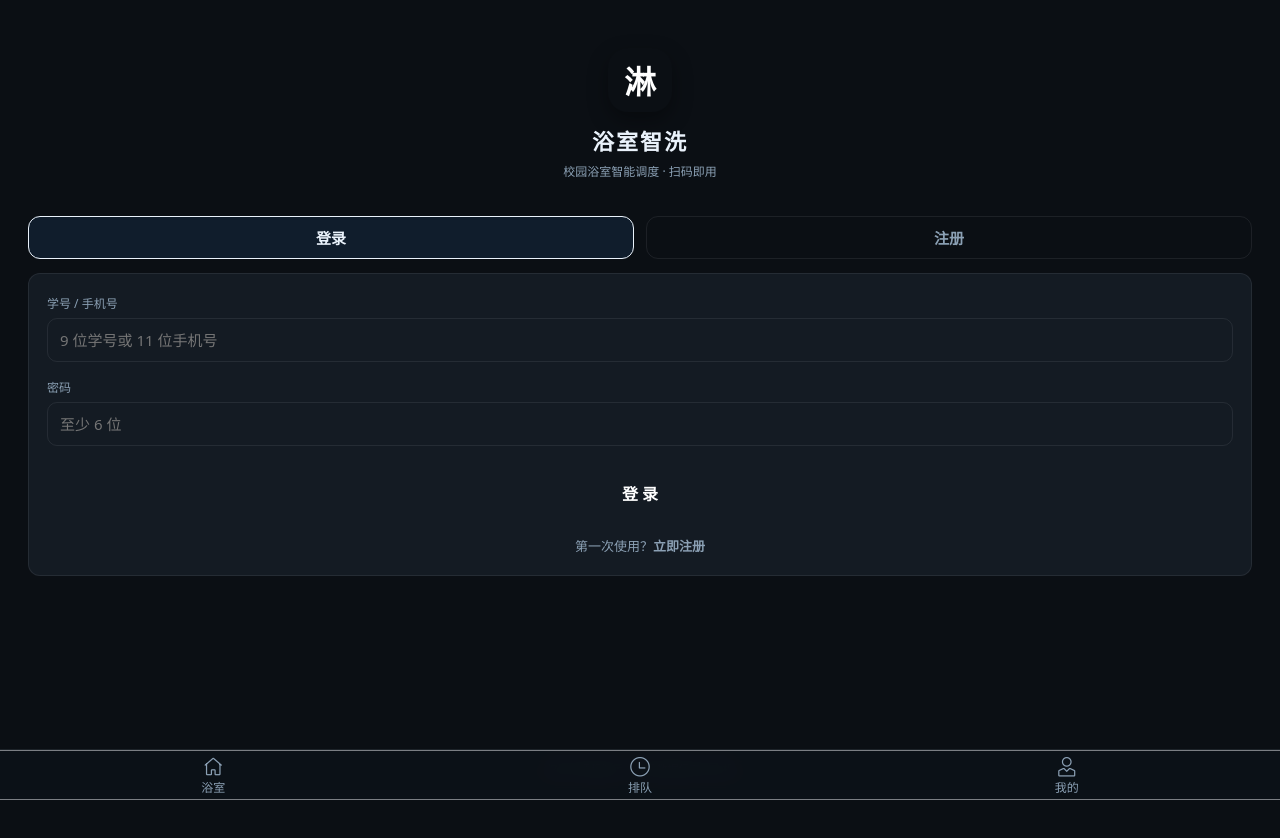
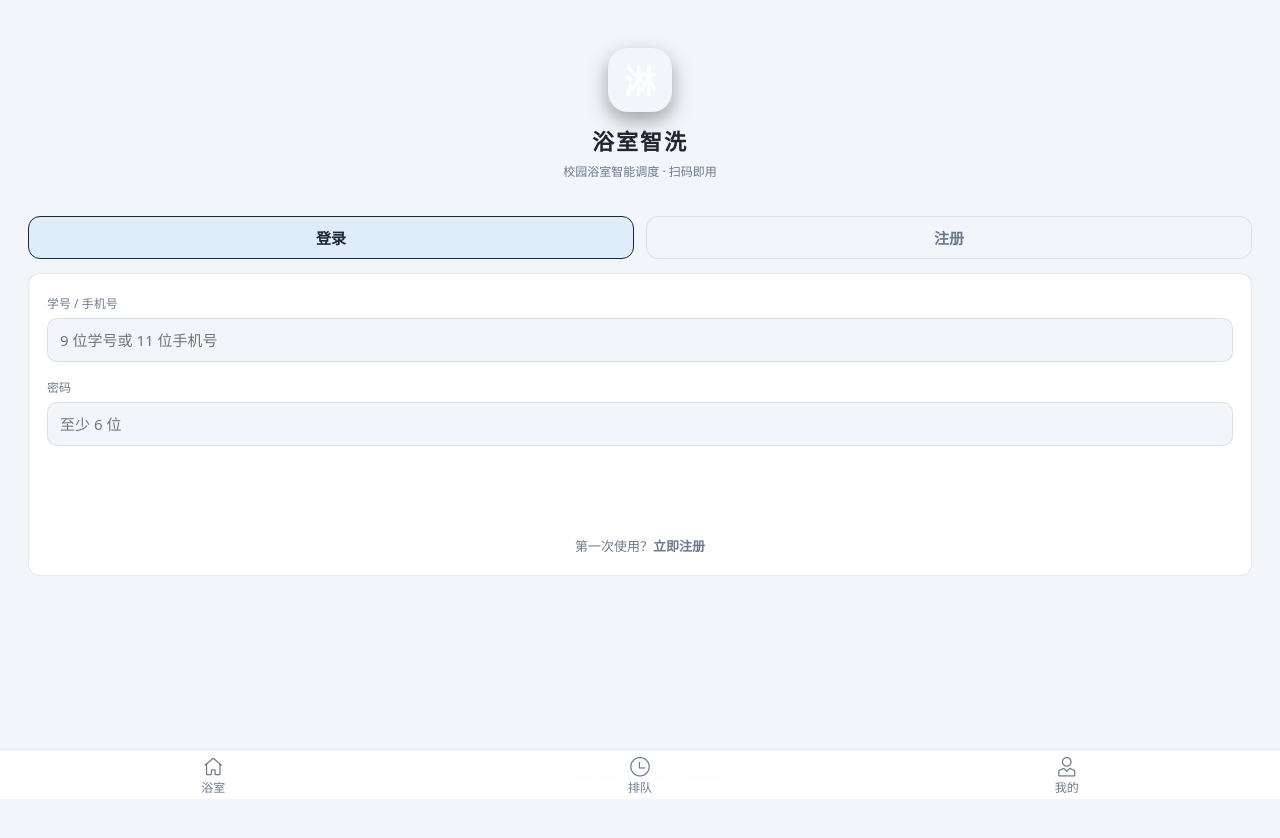
Before and after one commit to VIC513/Campus-Bathroom-Smart-Service-Platform, a Vue app in the folder frontend/: page /login in a window 1280 px wide. Shown: the top 838 px of the page. Built offline with nearby package versions, Linux system fonts and the light colour scheme.

Commit message:
界面改为明亮清爽主题（浅灰背景+白卡片+深色文字），:root CSS变量统一切换

```diff
--- a/frontend/src/style.css
+++ b/frontend/src/style.css
@@ -1,18 +1,19 @@
-/* ========== 全局样式 · 深色科技风 ========== */
+/* ========== 全局样式 · 明亮清爽风 ========== */
 :root {
-  --bg: #0b0f14;
-  --bg-card: #141b23;
-  --bg-card-2: #1a232e;
-  --text-main: #eaf2fb;
-  --text-sub: #8ba0b4;
-  --brand: #0fdc78;
-  --brand-dim: rgba(15, 220, 120, 0.14);
-  --free: #0fdc78;
-  --busy: #efaa17;
-  --full: #e8463a;
-  --offline: #3a4754;
-  --repair: #a78bfa;
-  --line: rgba(234, 242, 251, 0.08);
+  --bg: #f2f5f9;
+  --bg-page: #f2f5f9;
+  --bg-card: #ffffff;
+  --bg-card-2: #f7fafc;
+  --text-main: #1f2733;
+  --text-sub: #6b7a8d;
+  --brand: #07a35a;
+  --brand-dim: rgba(7, 163, 90, 0.12);
+  --free: #07a35a;
+  --busy: #e8900c;
+  --full: #e33e2e;
+  --offline: #c3ccd6;
+  --repair: #7d5cf0;
+  --line: rgba(31, 39, 51, 0.1);
   --radius: 12px;
 }
 
@@ -41,9 +42,9 @@ a {
   text-decoration: none;
 }
 
-/* Vant 深色主题下的细节修正 */
+/* Vant 亮色主题下的细节修正 */
 .van-tabbar {
-  background: rgba(13, 18, 24, 0.92);
+  background: rgba(255, 255, 255, 0.94);
   border-top: 1px solid var(--line);
   backdrop-filter: blur(10px);
 }
```
Also changed, not shown: 1 other file (tests, documents, lock files or other folders).
